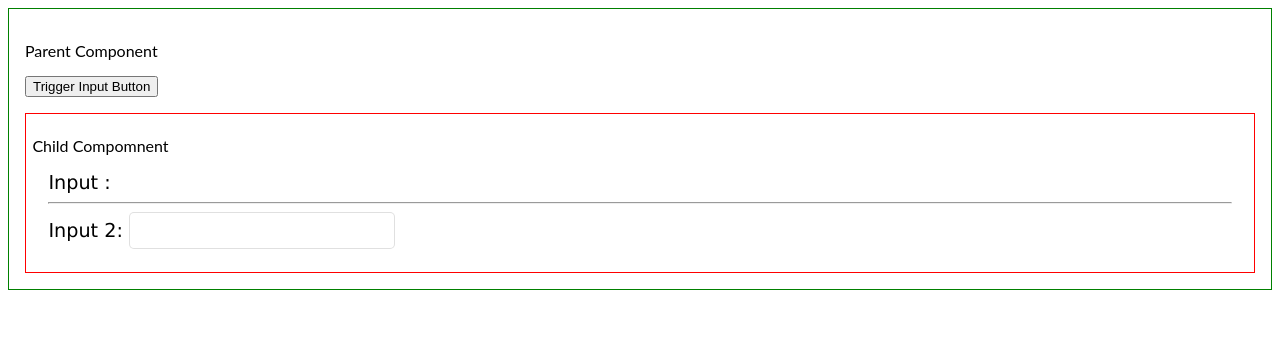
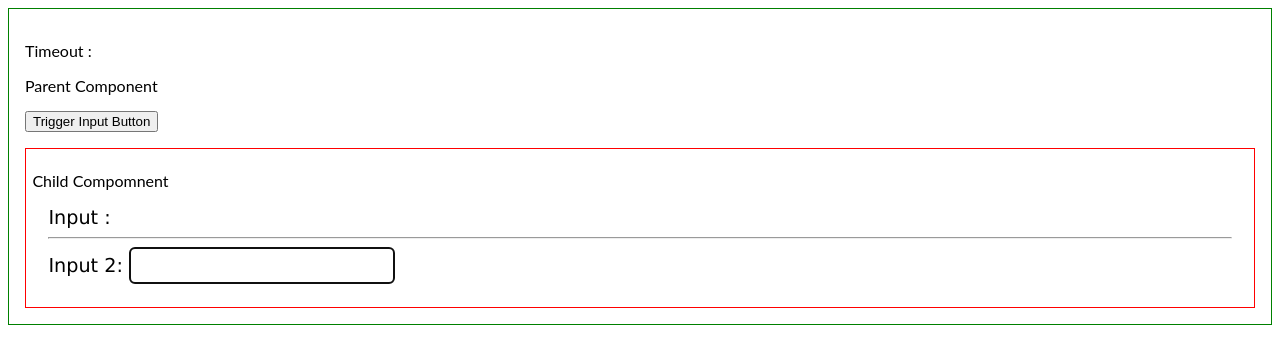
Before and after one commit to ktsangop/ui-input-hidden-focus, an Angular app: page / in a window 1280 px wide. Both pictures are taken after a click on the button "Trigger Input Button". Shown: the top 364 px of the page. Built offline with nearby package versions, Linux system fonts and the light colour scheme.

Commit message:
5 files modified

```diff
--- a/src/app/app.component.html
+++ b/src/app/app.component.html
@@ -1,4 +1,5 @@
 <div style="border: 1px solid green; min-height: 200px; padding: 1rem;">
+  <p>Timeout : {{ timeoutSec >= 0 ? timeoutSec : 'NONE' }}</p>
   <p>Parent Component</p>
   <button (click)="onTrigger()">Trigger Input Button</button>
 
--- a/src/app/app.component.ts
+++ b/src/app/app.component.ts
@@ -12,10 +12,16 @@ export class AppComponent {
     this.uiService.showInput$.subscribe((show) => (this.show = show));
   }
   name = 'Angular ' + VERSION.major;
+  timeoutSec = null;
 
   onTrigger() {
-    // setTimeout(() =>
-    this.uiService.setShowInput(!this.show);
-    // , 0);
+    if (this.timeoutSec === null) {
+      this.uiService.setShowInput(!this.show);
+    } else {
+      setTimeout(
+        () => this.uiService.setShowInput(!this.show),
+        this.timeoutSec
+      );
+    }
   }
 }
--- a/src/app/auto-focus-2.directive.ts
+++ b/src/app/auto-focus-2.directive.ts
@@ -4,7 +4,9 @@ import { Directive, ElementRef } from '@angular/core';
   selector: '[autofocus2]',
 })
 export class Autofocus2Directive {
-  constructor(private host: ElementRef) {}
+  constructor(private host: ElementRef) {
+    console.log('construct');
+  }
 
   ngAfterViewInit() {
     console.log('after view??');
--- a/src/app/hello.component.html
+++ b/src/app/hello.component.html
@@ -7,5 +7,5 @@
 
   <hr />
   <label for="in2">Input 2: </label>
-  <input autofocus2 />
+  <input id="in2" *ngIf="show" autofocus2 />
 </div>
```
Also changed, not shown: src/app/app.module.ts (+7 -1 lines).
